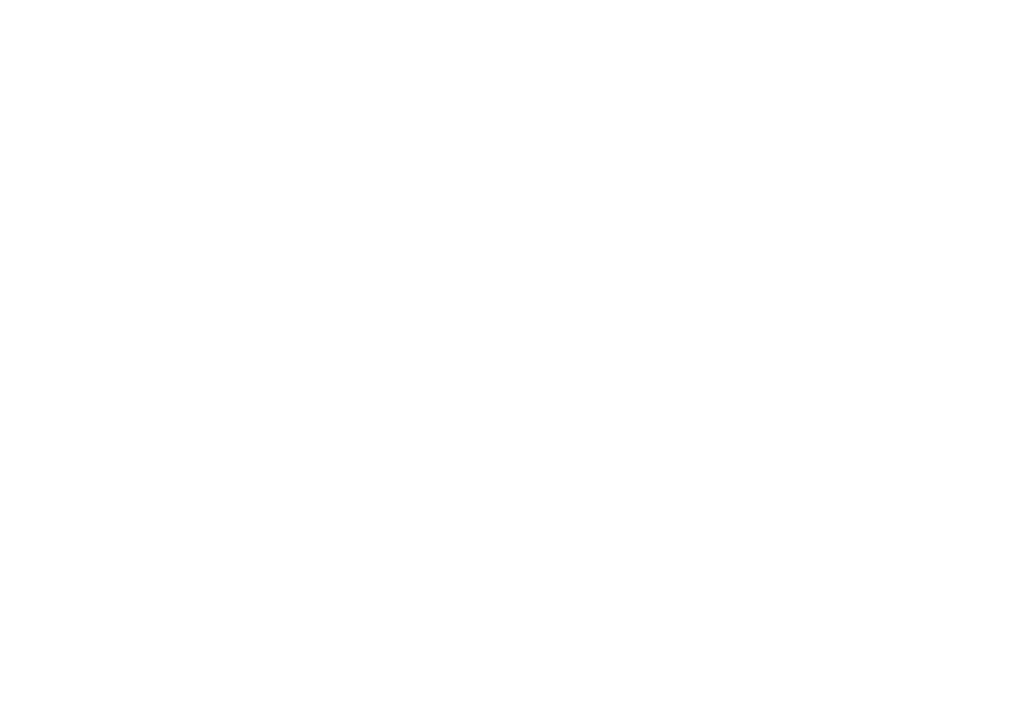
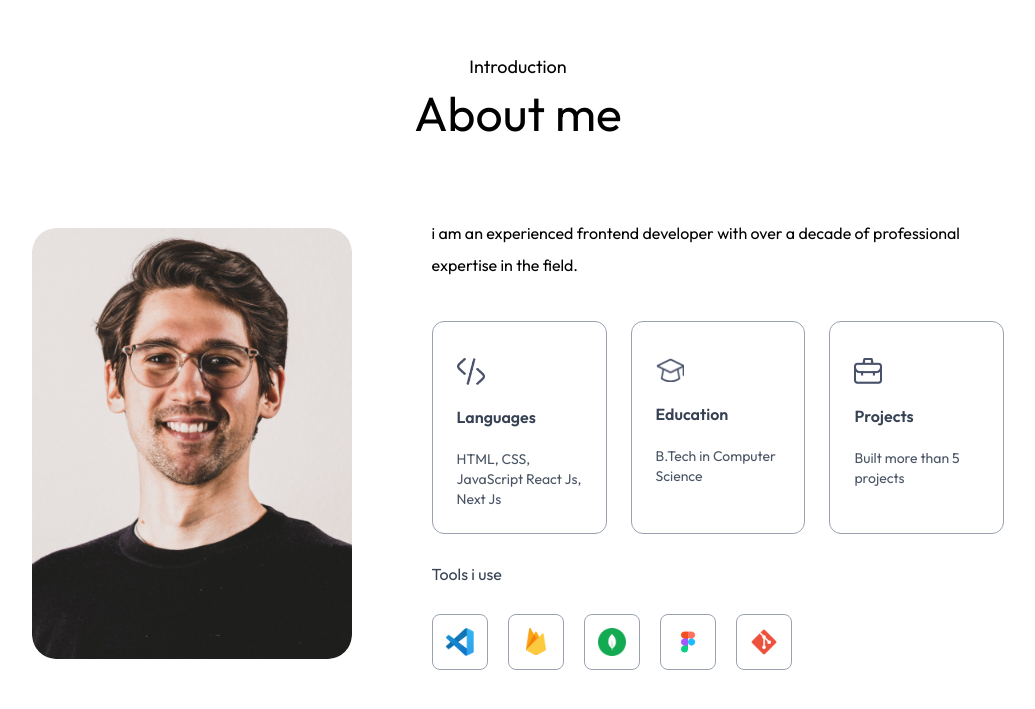
Before and after one commit to surya391/portfolio, a Next.js app: page / in a window 1280 px wide. Shown: the part 835-1544 px from the top of the page, without its empty margins (122-1157 px from the left). Before the commit the page ends 848 px from the top, so only its background shows below. Built offline with nearby package versions, Linux system fonts and the light colour scheme; a web font is replaced by a local one.

Commit message:
working on the about

```diff
--- a/app/layout.js
+++ b/app/layout.js
@@ -15,7 +15,7 @@
 
 export default function RootLayout({ children }) {
   return (
-    <html lang="en">
+    <html lang="en" className="scroll-smooth">
       <body
         className={`${outfit.className} ${ovo.className} antialiased leading-8 overflow-x-hidden `}
       >
--- a/app/page.js
+++ b/app/page.js
@@ -1,10 +1,12 @@
 import Navbar from "@/components/Navbar";
 import Header from "@/components/Header";
+import About from "@/components/About";
 export default function Home() {
   return (
     <>
       <Navbar/>
       <Header/>
+      <About/>
     </>
   );
 }
--- /dev/null
+++ b/components/About.jsx
@@ -0,0 +1,50 @@
+import React from "react";
+import Image from "next/image";
+import { assets, infoList, toolsData } from "@/assets/assets";
+
+const About = () => {
+  return (
+    <div id="about" className="w-full px-[12%] py-10 scroll-mt-20">
+      <h4 className="text-center mb-2 text-lg font-Ovo">Introduction</h4>
+      <h2 className="text-center text-5xl font-Ovo">About me</h2>
+      <div className="flex w-full flex-col lg:flex-row items-center gap-20 my-20">
+        <div className="w-64 sm:w-80 rounded-3xl max-w-none">
+          <Image
+            src={assets.user_image}
+            alt="user"
+            className="w-full rounded-3xl"
+          />
+        </div>
+        <div className="flex-1">
+          <p className="mb-10 max-w-2xl font-Ovo">
+            i am an experienced frontend developer with over a decade of
+            professional expertise in the field.
+          </p>
+          <ul className="grid grid-cols-1 sm:grid-cols-3 gap-6 max-w-2xl">
+            {infoList.map(({ icon, iconDark, title, description }, index) => (
+              <li
+                key={index}
+                className="border-[0.5px] border-gray-400 rounded-xl p-6 cursor-pointer hover:bg-lightHover hover:-translate-y-1 duration-500 hover:shadow-black"
+              >
+                {" "}
+                <Image src={icon} className="w-7 mt-3" alt={title} />
+                <h3 className="my-4 font-semibold text-gray-700">{title}</h3>
+                <p className="text-gray-600 text-sm">{description}</p>
+              </li>
+            ))}
+          </ul>
+          <h4 className="my-6 text-gray-700 font-Ovo">Tools i use</h4>
+        <ul className="flex items-center gap-3 sm:gap-5">
+              {
+            toolsData.map((tool,index)=>(
+                <li className="flex items-center justify-center w-12 sm:w-14 aspect-square border border-gray-400 rounded-lg cursor-pointer " key={index}><Image src={tool} alt='Tool' className="w-5 sm:w-7 "/></li>
+            ))
+          }
+        </ul>
+        </div>
+      </div>
+    </div>
+  );
+};
+
+export default About;
--- a/components/Navbar.jsx
+++ b/components/Navbar.jsx
@@ -3,7 +3,7 @@
 import Link from 'next/link'
 import { assets } from '@/assets/assets'
 import React,{ useRef } from 'react'
-{/*39:16*/}
+{/*39:16, 1:10:09*/}
 
 const Navbar = () => {
   const sizeMenuRef = useRef();
@@ -55,7 +55,7 @@
       {/* Mobile Menu - to be implemented */}
       <ul ref={sizeMenuRef} className='flex md:hidden flex-col gap-4 py-20 px-10 fixed -right-64 top-0 bottom-0 w-64 z-50 h-screen bg-rose-50 transition duration-500'>
         <div className='absolute top-6 right-6' onClick={closeMenu}>
-          <Image src={assets.close_black} alt='' className='w-5 cursore-pointer'/>
+          <Image src={assets.close_black} alt='' className='w-5 cursor-pointer'/>
         </div>
         <li><Link className='font-Ovo' onClick={closeMenu} href="#top">Home</Link></li>
         <li><Link className='font-Ovo' onClick={closeMenu} href="#about">About me</Link></li>
--- a/tailwind.config.mjs
+++ b/tailwind.config.mjs
@@ -1,21 +1,27 @@
-const { Outfit } = require('next/font/google');
+const { Outfit } = require("next/font/google");
 
 /** @type {import('tailwindcss').Config} */
 module.exports = {
-  content: [  './src/**/*.{js,ts,jsx,tsx,mdx}',
-  './.storybook/**/*.{js,ts,jsx,tsx,mdx}',],
+  content: [
+    "./src/**/*.{js,ts,jsx,tsx,mdx}",
+    "./.storybook/**/*.{js,ts,jsx,tsx,mdx}",
+  ],
   theme: {
     extend: {
-        colors:{
-            lightHover:"#fcf4ff",
-            darkHover:"#2a004a",
-            darkTheme:"#11001F",
-        },
-        fontFamily:{
-            Outfit:['Outfit', 'sans-serif'],
-            Ovo:['Ovo', 'serif'],
-        }
+      colors: {
+        lightHover: "#fcf4ff",
+        darkHover: "#2a004a",
+        darkTheme: "#11001F",
+      },
+      fontFamily: {
+        Outfit: ["Outfit", "sans-serif"],
+        Ovo: ["Ovo", "serif"],
+      },
+      boxShadow: {
+        black: "4px 4px 0 #000",
+        white: "4px 4px 0 #fff",
+      },
     },
   },
-    plugins: [],
-}
+  plugins: [],
+};
```
